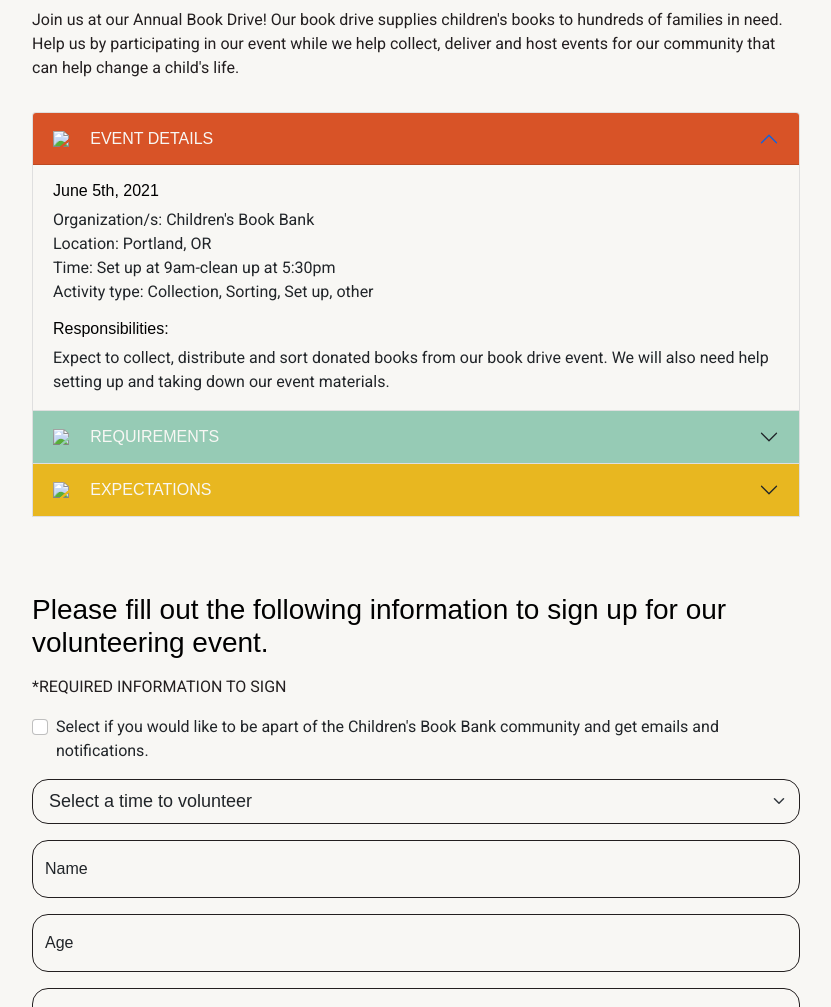
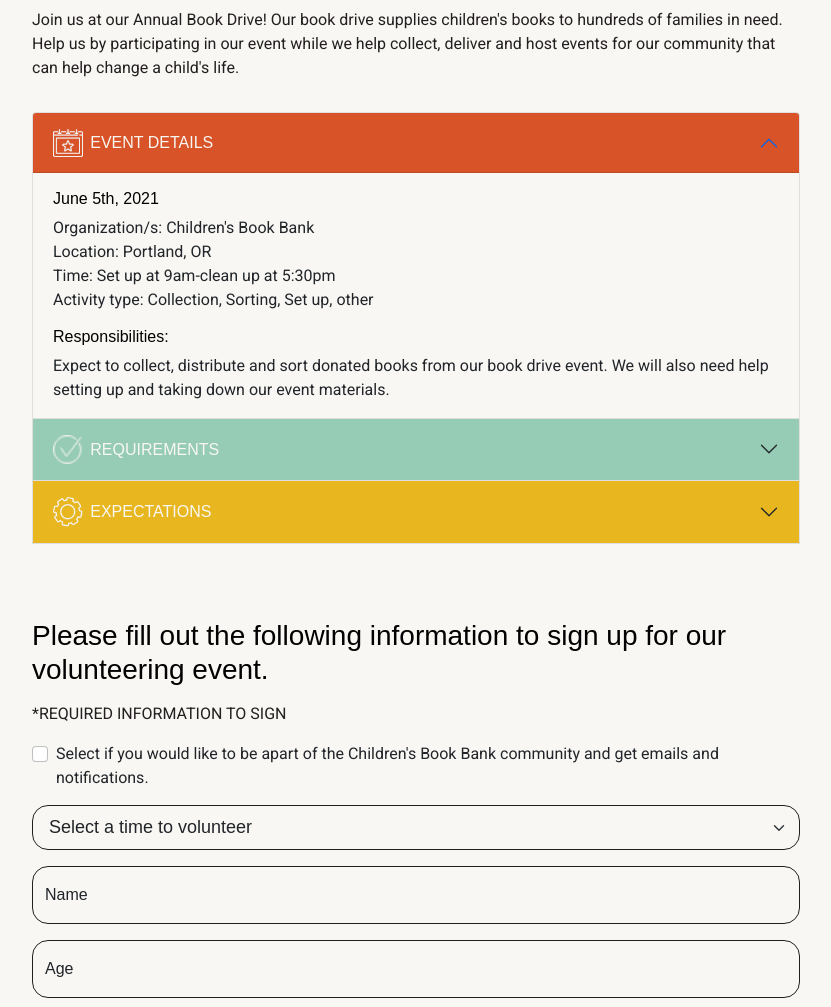
Before and after one commit to AttaboyDesign/CBB-Signup, a plain HTML site: page index.html in a window 1280 px wide. Shown: the part 980-1987 px from the top of the page, without its empty margins (224-1055 px from the left). Drawn offline with Linux system fonts and the light colour scheme; a web font is replaced by a local one.

Commit message:
Update index.html

```diff
--- a/index.html
+++ b/index.html
@@ -42,7 +42,7 @@
     <div class="container d-flex justify-content-between align-items-center">
 
       <div class="logo">
-        <a href="index.html"><img src="SoftLand/assets/img/Group 1503@2x.png"></a>
+        <a href="index.html"><img src="assets/img/Group 1503@2x.png"></a>
         <!-- <h1>SoftLand</a></h1> -->
         <!-- Uncomment below if you prefer to use an image logo -->
         <!-- <a href="index.html"><img src="assets/img/logo.png" alt="" class="img-fluid"></a>-->
@@ -161,7 +161,7 @@
                     <div class="accordion-item">
                       <h2 class="accordion-header" id="headingOne">
                         <button class="accordion-button red" type="button" data-bs-toggle="collapse" data-bs-target="#collapseOne" aria-expanded="true" aria-controls="collapseOne">
-                          <img class="icon" src="SoftLand/assets/img/Group 1500@2x.png">Event Details
+                          <img class="icon" src="assets/img/Group 1500@2x.png">Event Details
                         </button>
                       </h2>
                       <div id="collapseOne" class="accordion-collapse collapse show" aria-labelledby="headingOne" data-bs-parent="#accordionExample">
@@ -176,7 +176,7 @@
                     <div class="accordion-item">
                       <h2 class="accordion-header" id="headingTwo">
                         <button class="accordion-button green collapsed" type="button" data-bs-toggle="collapse" data-bs-target="#collapseTwo" aria-expanded="false" aria-controls="collapseTwo">
-                          <img class="icon" src="SoftLand/assets/img/Group 1501@2x.png">Requirements
+                          <img class="icon" src="assets/img/Group 1501.png">Requirements
                         </button>
                       </h2>
                       <div id="collapseTwo" class="accordion-collapse collapse" aria-labelledby="headingTwo" data-bs-parent="#accordionExample">
@@ -189,7 +189,7 @@
                     <div class="accordion-item">
                       <h2 class="accordion-header" id="headingThree">
                         <button class="accordion-button yellow collapsed" type="button" data-bs-toggle="collapse" data-bs-target="#collapseThree" aria-expanded="false" aria-controls="collapseThree">
-                          <img class="icon" src="SoftLand/assets/img/Group 1502@2x.png">Expectations
+                          <img class="icon" src="assets/img/Group 1502@2x.png">Expectations
                         </button>
                       </h2>
                       <div id="collapseThree" class="accordion-collapse collapse" aria-labelledby="headingThree" data-bs-parent="#accordionExample">
@@ -268,7 +268,7 @@
         <button type="button" class="btn-close" data-bs-dismiss="modal" aria-label="Close"></button>
       </div>
       <div class="modal-body">
-      <img class="illustration" src="SoftLand/assets/img/Group 1337@2x.png">
+      <img class="illustration" src="assets/img/Group 1337@2x.png">
     <h1 class="thankYou">Thank you!</h1>
     <h2 class="normal">We are so excited for you to join our volunteer event!</h2>
     <p>Your application went through successfully!<br>
```
